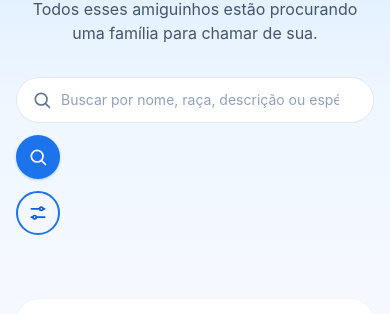
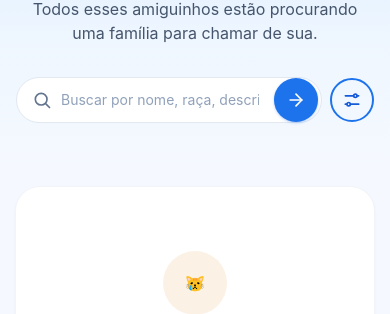
Before and after one commit to xavierrjon/sistema-adocao-pets, a Next.js app in the folder frontend/: page /animais in a window 390 px wide. Shown: the part 160-474 px from the top of the page. Built offline with nearby package versions, Linux system fonts and the light colour scheme; no server answers.

Commit message:
fix(frontend): alinha busca e filtros em uma linha no mobile

```diff
--- a/frontend/src/components/home/SearchBar.tsx
+++ b/frontend/src/components/home/SearchBar.tsx
@@ -4,7 +4,7 @@ import { useState, type FormEvent } from "react";
 import { useRouter } from "next/navigation";
 import { Button } from "@/components/ui/Button";
 import { Input } from "@/components/ui/Input";
-import { CloseIcon, FilterIcon, SearchIcon } from "@/components/ui/icons";
+import { ArrowRightIcon, CloseIcon, FilterIcon, SearchIcon } from "@/components/ui/icons";
 
 type SearchBarProps = {
   /** Valor controlado (opcional) para uso em páginas que filtram em memória. */
@@ -67,9 +67,11 @@ export function SearchBar({
       onSubmit={handleSubmit}
       role="search"
       aria-label="Buscar animais"
-      className={`flex flex-col gap-3 sm:flex-row ${className}`}
+      className={`flex items-center gap-2 sm:gap-3 ${className}`}
     >
-      <div className="relative flex-1">
+      {/* No mobile a seta fica dentro do campo; no desktop ela volta a ser o botão ao lado. */}
+      <div className="relative flex min-w-0 flex-1 items-center gap-3">
+        <div className="relative min-w-0 flex-1">
           <SearchIcon className="pointer-events-none absolute left-4 top-1/2 h-5 w-5 -translate-y-1/2 text-slate-500" aria-hidden="true" />
           <Input
             type="search"
@@ -78,7 +80,7 @@ export function SearchBar({
             onChange={(event) => handleChange(event.target.value)}
             placeholder={placeholder}
             aria-label="Buscar por nome, raça ou espécie"
-          className={`pl-11 ${query ? "pr-12" : "pr-5"}`}
+            className={`pl-11 ${query ? "pr-22 sm:pr-12" : "pr-12 sm:pr-5"}`}
           />
           {query && (
             <button
@@ -86,7 +88,7 @@ export function SearchBar({
               onClick={handleClear}
               aria-label="Limpar busca"
               title="Limpar busca"
-            className="absolute right-2 top-1/2 flex h-9 w-9 -translate-y-1/2 items-center justify-center rounded-full text-slate-500 transition hover:bg-slate-100 hover:text-slate-700 focus-visible:outline-2 focus-visible:outline-offset-2 focus-visible:outline-brand-600"
+              className="absolute right-12 top-1/2 flex h-9 w-9 -translate-y-1/2 items-center justify-center rounded-full text-slate-500 transition hover:bg-slate-100 hover:text-slate-700 focus-visible:outline-2 focus-visible:outline-offset-2 focus-visible:outline-brand-600 sm:right-2"
             >
               <CloseIcon className="h-4 w-4" />
             </button>
@@ -97,11 +99,12 @@ export function SearchBar({
           variant="primary"
           size="icon"
           aria-label="Buscar"
-        className="sm:h-auto sm:w-auto sm:px-6 sm:py-3 sm:self-auto"
+          className="absolute right-1 top-1/2 h-10 w-10 -translate-y-1/2 sm:static sm:h-auto sm:w-auto sm:translate-y-0 sm:px-6 sm:py-3"
         >
-        <SearchIcon className="h-5 w-5 sm:hidden" />
+          <ArrowRightIcon className="h-5 w-5 sm:hidden" />
           <span className="hidden sm:inline">Buscar</span>
         </Button>
+      </div>
       {onToggleFilters && (
         <Button
           type="button"
@@ -116,7 +119,7 @@ export function SearchBar({
               ? ` (${activeFilterCount} ${activeFilterCount === 1 ? "ativo" : "ativos"})`
               : "")
           }
-          className="sm:h-auto sm:w-auto sm:px-6 sm:py-3 sm:self-auto"
+          className="sm:h-auto sm:w-auto sm:px-6 sm:py-3"
         >
           <FilterIcon className="h-5 w-5 sm:hidden" />
           <FilterIcon className="hidden h-4 w-4 sm:block" />
```
Also changed, not shown: 2 other files (tests, documents, lock files or other folders). Lines whose indentation alone changed are shown as unchanged.
